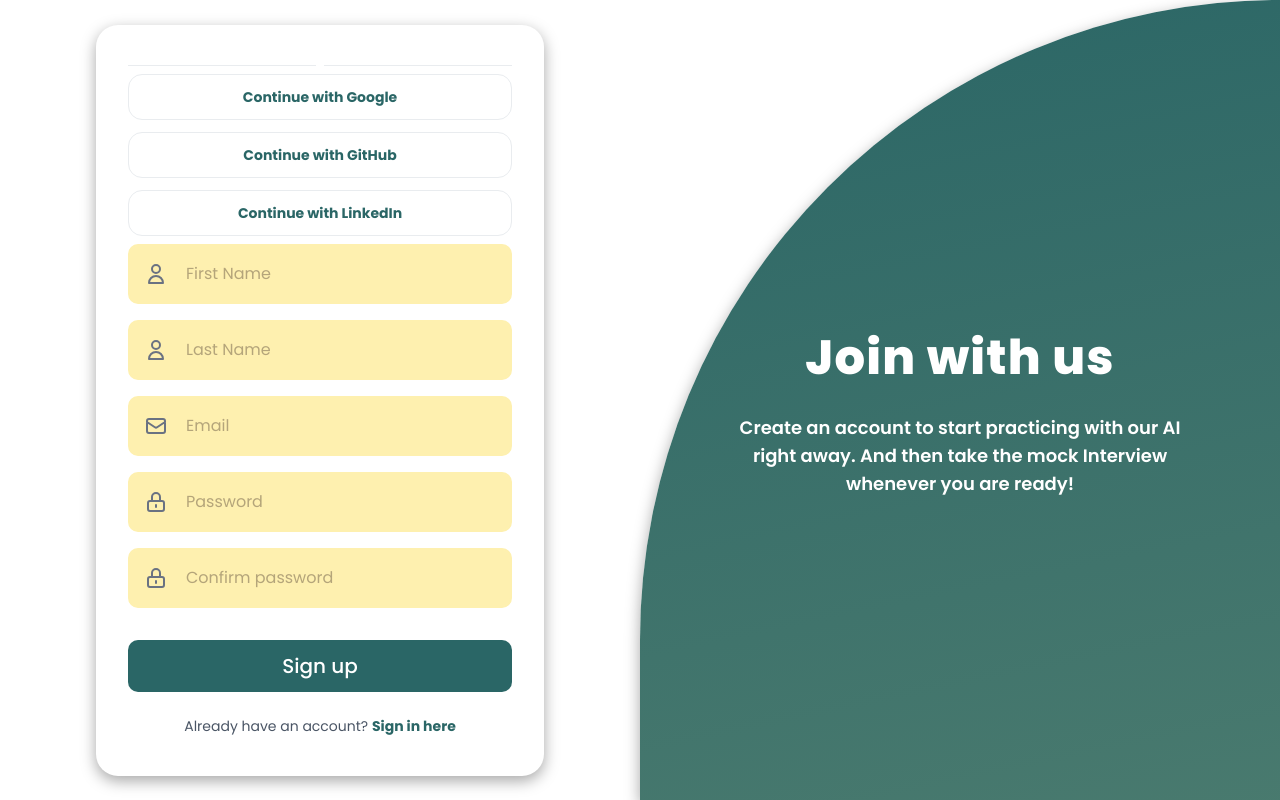
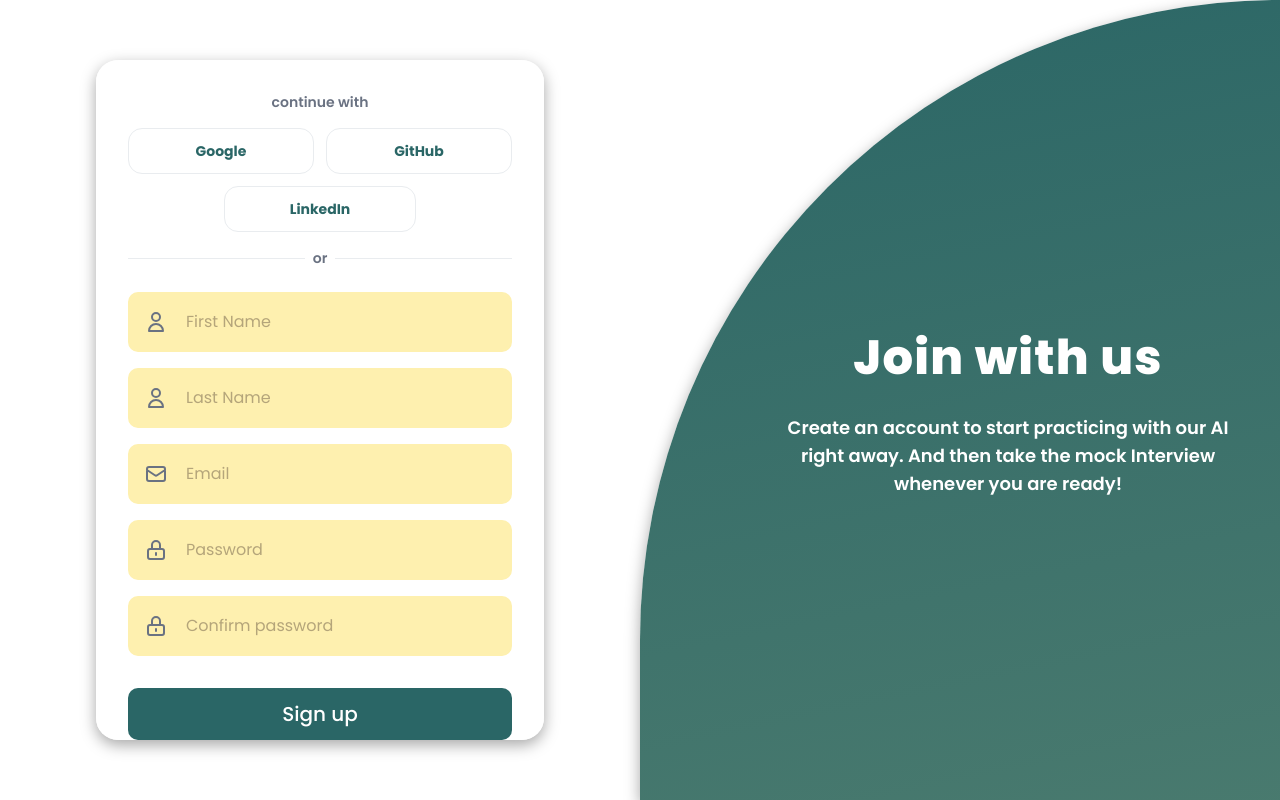
Before and after one commit to aimenshahid77/voxiq-ai, a React (Vite) app: page /register in a window 1280 px wide. Built offline with nearby package versions, Linux system fonts and the light colour scheme; no server answers; what @vapi-ai/web would draw is missing.

Commit message:
ui changes for better user experience

```diff
--- a/src/components/auth/LoginForm.tsx
+++ b/src/components/auth/LoginForm.tsx
@@ -1,3 +1,4 @@
+import { useState } from "react";
 import { z } from "zod";
 import { Controller, useForm } from "react-hook-form";
 import { zodResolver } from "@hookform/resolvers/zod";
@@ -13,6 +14,7 @@ type LoginFormData = z.infer<typeof loginSchema>;
 
 const LoginForm = ({ toggle }: { toggle: () => void }) => {
   const { mutate: loginUser, isPending, isError } = useLogin();
+  const [isSocialPending, setIsSocialPending] = useState(false);
 
   const { control, handleSubmit } = useForm<LoginFormData>({
     resolver: zodResolver(loginSchema),
@@ -26,12 +28,16 @@ const LoginForm = ({ toggle }: { toggle: () => void }) => {
       onSubmit={handleSubmit(onSubmit)}
       className="w-full flex flex-col items-center"
     >
-      <div className="flex items-center gap-2 my-2 w-full">
+      <p className="text-sm text-gray-500 dark:text-white/45 mb-4 font-semibold text-center">continue with</p>
+      <SocialLoginButtons
+        disabled={isPending || isSocialPending}
+        onPendingChange={setIsSocialPending}
+      />
+      <div className="flex items-center gap-2 my-4 w-full">
         <hr className="flex-1 border-[#E9ECEF] dark:border-white/10" />
-
+        <span className="text-sm text-gray-500 dark:text-white/45 font-semibold">or</span>
         <hr className="flex-1 border-[#E9ECEF] dark:border-white/10" />
       </div>
-      <SocialLoginButtons />
 
       <div className="w-full relative my-4">
         {/* Email Icon */}
@@ -58,7 +64,8 @@ const LoginForm = ({ toggle }: { toggle: () => void }) => {
                 {...field}
                 type="email"
                 placeholder="Email"
-                className={`w-full py-4 pl-14 pr-4 bg-[#FEF0AF] rounded-lg border-2 ${fieldState.invalid ? "border-red-500" : "border-[#FEF0AF]"} text-[#1a1a1a] outline-none transition-colors placeholder:text-[#5C4A3A]/45 focus:border-[#2A6666] dark:bg-white/[0.06] dark:text-white dark:placeholder:text-white/35 dark:border-white/10 dark:focus:border-[#FEF0AF]`}
+                disabled={isPending || isSocialPending}
+                className={`w-full py-4 pl-14 pr-4 bg-[#FEF0AF] rounded-lg border-2 ${fieldState.invalid ? "border-red-500" : "border-[#FEF0AF]"} text-[#1a1a1a] outline-none transition-colors placeholder:text-[#5C4A3A]/45 focus:border-[#2A6666] dark:bg-white/[0.06] dark:text-white dark:placeholder:text-white/35 dark:border-white/10 dark:focus:border-[#FEF0AF] disabled:opacity-60`}
               />
               {fieldState.invalid && (
                 <p className="absolute -bottom-5 left-0 text-xs text-red-500">
@@ -95,7 +102,8 @@ const LoginForm = ({ toggle }: { toggle: () => void }) => {
                 {...field}
                 type="password"
                 placeholder="Password"
-                className={`w-full py-4 pl-14 pr-4 bg-[#FEF0AF] rounded-lg border-2 ${fieldState.invalid ? "border-red-500" : "border-[#FEF0AF]"} text-[#1a1a1a] outline-none transition-colors placeholder:text-[#5C4A3A]/45 focus:border-[#2A6666] dark:bg-white/[0.06] dark:text-white dark:placeholder:text-white/35 dark:border-white/10 dark:focus:border-[#FEF0AF]`}
+                disabled={isPending || isSocialPending}
+                className={`w-full py-4 pl-14 pr-4 bg-[#FEF0AF] rounded-lg border-2 ${fieldState.invalid ? "border-red-500" : "border-[#FEF0AF]"} text-[#1a1a1a] outline-none transition-colors placeholder:text-[#5C4A3A]/45 focus:border-[#2A6666] dark:bg-white/[0.06] dark:text-white dark:placeholder:text-white/35 dark:border-white/10 dark:focus:border-[#FEF0AF] disabled:opacity-60`}
               />
               {fieldState.invalid && (
                 <p className="absolute -bottom-5 left-0 text-xs text-red-500">
@@ -109,8 +117,8 @@ const LoginForm = ({ toggle }: { toggle: () => void }) => {
 
       <button
         type="submit"
-        disabled={isPending}
-        className="w-full py-3 my-4 rounded-lg border-none bg-[#2A6666] text-white text-xl font-medium cursor-pointer hover:bg-[#3A706A] transition-colors focus:outline-none"
+        disabled={isPending || isSocialPending}
+        className="w-full py-3 my-4 rounded-lg border-none bg-[#2A6666] text-white text-xl font-medium cursor-pointer hover:bg-[#3A706A] transition-colors focus:outline-none disabled:opacity-60"
       >
         {isPending ? "Signing in..." : "Sign in"}
       </button>
--- a/src/components/auth/RegisterForm.tsx
+++ b/src/components/auth/RegisterForm.tsx
@@ -1,3 +1,4 @@
+import { useState } from "react";
 import { z } from "zod";
 import { Controller, useForm } from "react-hook-form";
 import { zodResolver } from "@hookform/resolvers/zod";
@@ -75,6 +76,7 @@ type RegisterFormData = z.infer<typeof registerSchema>;
 
 const RegisterForm = ({ toggle }: { toggle: () => void }) => {
   const { mutate: registerUser, isPending, isError } = useRegister();
+  const [isSocialPending, setIsSocialPending] = useState(false);
 
   const { control, handleSubmit } = useForm<RegisterFormData>({
     resolver: zodResolver(registerSchema),
@@ -99,11 +101,16 @@ const RegisterForm = ({ toggle }: { toggle: () => void }) => {
       onSubmit={handleSubmit(onSubmit)}
       className="w-full flex flex-col items-center"
     >
-      <div className="flex items-center gap-2 my-2 w-full">
+      <p className="text-sm text-gray-500 dark:text-white/45 mb-4 font-semibold text-center">continue with</p>
+      <SocialLoginButtons
+        disabled={isPending || isSocialPending}
+        onPendingChange={setIsSocialPending}
+      />
+      <div className="flex items-center gap-2 my-4 w-full">
         <hr className="flex-1 border-[#E9ECEF] dark:border-white/10" />
+        <span className="text-sm text-gray-500 dark:text-white/45 font-semibold">or</span>
         <hr className="flex-1 border-[#E9ECEF] dark:border-white/10" />
       </div>
-      <SocialLoginButtons />
 
       <div className="w-full relative my-2">
         <UserIcon />
@@ -115,7 +122,8 @@ const RegisterForm = ({ toggle }: { toggle: () => void }) => {
               <input
                 {...field}
                 placeholder="First Name"
-                className={`w-full py-4 pl-14 pr-4 bg-[#FEF0AF] rounded-lg border-2 ${fieldState.invalid ? "border-red-500" : "border-[#FEF0AF]"} text-[#1a1a1a] outline-none transition-colors placeholder:text-[#5C4A3A]/45 focus:border-[#2A6666] dark:bg-white/[0.06] dark:text-white dark:placeholder:text-white/35 dark:border-white/10 dark:focus:border-[#FEF0AF]`}
+                disabled={isPending || isSocialPending}
+                className={`w-full py-4 pl-14 pr-4 bg-[#FEF0AF] rounded-lg border-2 ${fieldState.invalid ? "border-red-500" : "border-[#FEF0AF]"} text-[#1a1a1a] outline-none transition-colors placeholder:text-[#5C4A3A]/45 focus:border-[#2A6666] dark:bg-white/[0.06] dark:text-white dark:placeholder:text-white/35 dark:border-white/10 dark:focus:border-[#FEF0AF] disabled:opacity-60`}
               />
               {fieldState.invalid && (
                 <p className="absolute -bottom-4 left-0 text-[10px] text-red-500">
@@ -137,7 +145,8 @@ const RegisterForm = ({ toggle }: { toggle: () => void }) => {
               <input
                 {...field}
                 placeholder="Last Name"
-                className={`w-full py-4 pl-14 pr-4 bg-[#FEF0AF] rounded-lg border-2 ${fieldState.invalid ? "border-red-500" : "border-[#FEF0AF]"} text-[#1a1a1a] outline-none transition-colors placeholder:text-[#5C4A3A]/45 focus:border-[#2A6666] dark:bg-white/[0.06] dark:text-white dark:placeholder:text-white/35 dark:border-white/10 dark:focus:border-[#FEF0AF]`}
+                disabled={isPending || isSocialPending}
+                className={`w-full py-4 pl-14 pr-4 bg-[#FEF0AF] rounded-lg border-2 ${fieldState.invalid ? "border-red-500" : "border-[#FEF0AF]"} text-[#1a1a1a] outline-none transition-colors placeholder:text-[#5C4A3A]/45 focus:border-[#2A6666] dark:bg-white/[0.06] dark:text-white dark:placeholder:text-white/35 dark:border-white/10 dark:focus:border-[#FEF0AF] disabled:opacity-60`}
               />
               {fieldState.invalid && (
                 <p className="absolute -bottom-4 left-0 text-[10px] text-red-500">
@@ -160,7 +169,8 @@ const RegisterForm = ({ toggle }: { toggle: () => void }) => {
                 {...field}
                 type="email"
                 placeholder="Email"
-                className={`w-full py-4 pl-14 pr-4 bg-[#FEF0AF] rounded-lg border-2 ${fieldState.invalid ? "border-red-500" : "border-[#FEF0AF]"} text-[#1a1a1a] outline-none transition-colors placeholder:text-[#5C4A3A]/45 focus:border-[#2A6666] dark:bg-white/[0.06] dark:text-white dark:placeholder:text-white/35 dark:border-white/10 dark:focus:border-[#FEF0AF]`}
+                disabled={isPending || isSocialPending}
+                className={`w-full py-4 pl-14 pr-4 bg-[#FEF0AF] rounded-lg border-2 ${fieldState.invalid ? "border-red-500" : "border-[#FEF0AF]"} text-[#1a1a1a] outline-none transition-colors placeholder:text-[#5C4A3A]/45 focus:border-[#2A6666] dark:bg-white/[0.06] dark:text-white dark:placeholder:text-white/35 dark:border-white/10 dark:focus:border-[#FEF0AF] disabled:opacity-60`}
               />
               {fieldState.invalid && (
                 <p className="absolute -bottom-4 left-0 text-[10px] text-red-500">
@@ -183,7 +193,8 @@ const RegisterForm = ({ toggle }: { toggle: () => void }) => {
                 {...field}
                 type="password"
                 placeholder="Password"
-                className={`w-full py-4 pl-14 pr-4 bg-[#FEF0AF] rounded-lg border-2 ${fieldState.invalid ? "border-red-500" : "border-[#FEF0AF]"} text-[#1a1a1a] outline-none transition-colors placeholder:text-[#5C4A3A]/45 focus:border-[#2A6666] dark:bg-white/[0.06] dark:text-white dark:placeholder:text-white/35 dark:border-white/10 dark:focus:border-[#FEF0AF]`}
+                disabled={isPending || isSocialPending}
+                className={`w-full py-4 pl-14 pr-4 bg-[#FEF0AF] rounded-lg border-2 ${fieldState.invalid ? "border-red-500" : "border-[#FEF0AF]"} text-[#1a1a1a] outline-none transition-colors placeholder:text-[#5C4A3A]/45 focus:border-[#2A6666] dark:bg-white/[0.06] dark:text-white dark:placeholder:text-white/35 dark:border-white/10 dark:focus:border-[#FEF0AF] disabled:opacity-60`}
               />
               {fieldState.invalid && (
                 <p className="absolute -bottom-4 left-0 text-[10px] text-red-500">
@@ -206,7 +217,8 @@ const RegisterForm = ({ toggle }: { toggle: () => void }) => {
                 {...field}
                 type="password"
                 placeholder="Confirm password"
-                className={`w-full py-4 pl-14 pr-4 bg-[#FEF0AF] rounded-lg border-2 ${fieldState.invalid ? "border-red-500" : "border-[#FEF0AF]"} text-[#1a1a1a] outline-none transition-colors placeholder:text-[#5C4A3A]/45 focus:border-[#2A6666] dark:bg-white/[0.06] dark:text-white dark:placeholder:text-white/35 dark:border-white/10 dark:focus:border-[#FEF0AF]`}
+                disabled={isPending || isSocialPending}
+                className={`w-full py-4 pl-14 pr-4 bg-[#FEF0AF] rounded-lg border-2 ${fieldState.invalid ? "border-red-500" : "border-[#FEF0AF]"} text-[#1a1a1a] outline-none transition-colors placeholder:text-[#5C4A3A]/45 focus:border-[#2A6666] dark:bg-white/[0.06] dark:text-white dark:placeholder:text-white/35 dark:border-white/10 dark:focus:border-[#FEF0AF] disabled:opacity-60`}
               />
               {fieldState.invalid && (
                 <p className="absolute -bottom-4 left-0 text-[10px] text-red-500">
@@ -220,8 +232,8 @@ const RegisterForm = ({ toggle }: { toggle: () => void }) => {
 
       <button
         type="submit"
-        disabled={isPending}
-        className="w-full py-3 my-4 mt-6 rounded-lg border-none bg-[#2A6666] text-white text-xl font-medium cursor-pointer hover:bg-[#3A706A] transition-colors focus:outline-none"
+        disabled={isPending || isSocialPending}
+        className="w-full py-3 my-4 mt-6 rounded-lg border-none bg-[#2A6666] text-white text-xl font-medium cursor-pointer hover:bg-[#3A706A] transition-colors focus:outline-none disabled:opacity-60"
       >
         {isPending ? "Signing up..." : "Sign up"}
       </button>
--- a/src/components/auth/SocialLoginButtons.tsx
+++ b/src/components/auth/SocialLoginButtons.tsx
@@ -1,3 +1,4 @@
+import { useEffect } from "react";
 import { useMutation } from "@tanstack/react-query";
 import { toast } from "sonner";
 import {
@@ -21,7 +22,13 @@ const useOAuthRedirect = (
   });
 };
 
-const SocialLoginButtons = () => {
+const SocialLoginButtons = ({
+  disabled,
+  onPendingChange,
+}: {
+  disabled?: boolean;
+  onPendingChange?: (pending: boolean) => void;
+}) => {
   const { mutate: googleLogin, isPending: googlePending } = useOAuthRedirect(
     "google",
     getGoogleAuthUrl,
@@ -33,34 +40,44 @@ const SocialLoginButtons = () => {
   const { mutate: linkedinLogin, isPending: linkedinPending } =
     useOAuthRedirect("linkedin", getLinkedinAuthUrl);
 
+  const isAnyPending = googlePending || githubPending || linkedinPending;
+
+  useEffect(() => {
+    onPendingChange?.(isAnyPending);
+  }, [isAnyPending, onPendingChange]);
+
   return (
     <div className="flex flex-col gap-3 w-full">
+      <div className="flex gap-3 w-full">
         <button
           type="button"
           onClick={() => googleLogin()}
-        disabled={googlePending}
-        className="rounded-xl border border-[#E9ECEF] bg-white px-4 py-3 text-sm font-bold text-[#2A6666] transition-all hover:border-[#2A6666]/25 hover:bg-[#F8F9FA] disabled:opacity-60 dark:border-white/10 dark:bg-white/[0.04] dark:text-[#FEF0AF] dark:hover:border-[#FEF0AF]/25 dark:hover:bg-white/[0.08]"
+          disabled={disabled || isAnyPending}
+          className="flex-1 rounded-xl border border-[#E9ECEF] bg-white px-4 py-3 text-sm font-bold text-[#2A6666] transition-all hover:border-[#2A6666]/25 hover:bg-[#F8F9FA] disabled:opacity-60 dark:border-white/10 dark:bg-white/[0.04] dark:text-[#FEF0AF] dark:hover:border-[#FEF0AF]/25 dark:hover:bg-white/[0.08] cursor-pointer"
         >
-        {googlePending ? "Redirecting..." : "Continue with Google"}
+          {googlePending ? "Redirecting..." : "Google"}
         </button>
 
         <button
           type="button"
           onClick={() => githubLogin()}
-        disabled={githubPending}
-        className="rounded-xl border border-[#E9ECEF] bg-white px-4 py-3 text-sm font-bold text-[#2A6666] transition-all hover:border-[#2A6666]/25 hover:bg-[#F8F9FA] disabled:opacity-60 dark:border-white/10 dark:bg-white/[0.04] dark:text-[#FEF0AF] dark:hover:border-[#FEF0AF]/25 dark:hover:bg-white/[0.08]"
+          disabled={disabled || isAnyPending}
+          className="flex-1 rounded-xl border border-[#E9ECEF] bg-white px-4 py-3 text-sm font-bold text-[#2A6666] transition-all hover:border-[#2A6666]/25 hover:bg-[#F8F9FA] disabled:opacity-60 dark:border-white/10 dark:bg-white/[0.04] dark:text-[#FEF0AF] dark:hover:border-[#FEF0AF]/25 dark:hover:bg-white/[0.08] cursor-pointer"
         >
-        {githubPending ? "Redirecting..." : "Continue with GitHub"}
+          {githubPending ? "Redirecting..." : "GitHub"}
         </button>
+      </div>
 
+      <div className="flex justify-center w-full">
         <button
           type="button"
           onClick={() => linkedinLogin()}
-        disabled={linkedinPending}
-        className="rounded-xl border border-[#E9ECEF] bg-white px-4 py-3 text-sm font-bold text-[#2A6666] transition-all hover:border-[#2A6666]/25 hover:bg-[#F8F9FA] disabled:opacity-60 dark:border-white/10 dark:bg-white/[0.04] dark:text-[#FEF0AF] dark:hover:border-[#FEF0AF]/25 dark:hover:bg-white/[0.08]"
+          disabled={disabled || isAnyPending}
+          className="w-1/2 rounded-xl border border-[#E9ECEF] bg-white px-4 py-3 text-sm font-bold text-[#2A6666] transition-all hover:border-[#2A6666]/25 hover:bg-[#F8F9FA] disabled:opacity-60 dark:border-white/10 dark:bg-white/[0.04] dark:text-[#FEF0AF] dark:hover:border-[#FEF0AF]/25 dark:hover:bg-white/[0.08] cursor-pointer"
         >
-        {linkedinPending ? "Redirecting..." : "Continue with LinkedIn"}
+          {linkedinPending ? "Redirecting..." : "LinkedIn"}
         </button>
+      </div>
     </div>
   );
 };
--- a/src/pages/AuthPage.tsx
+++ b/src/pages/AuthPage.tsx
@@ -47,6 +47,7 @@ const AuthPage = () => {
               className={`p-0 bg-transparent transition-transform duration-500 ease-in-out
                 /* Desktop card styles */
                 md:p-8 md:bg-white md:rounded-3xl md:shadow-[0_5px_15px_rgba(0,0,0,0.35)] md:dark:bg-[#142020] md:dark:border md:dark:border-white/10
+                md:max-h-[85vh] md:overflow-y-auto
                 ${isSignIn ? "md:scale-0 md:delay-0 md:pointer-events-none" : "md:scale-100 md:delay-[1000ms]"}`}
             >
               <RegisterForm toggle={() => setIsSignIn(true)} />
@@ -66,6 +67,7 @@ const AuthPage = () => {
               className={`p-0 bg-transparent transition-transform duration-500 ease-in-out
                 /* Desktop card styles */
                 md:p-8 md:bg-white md:rounded-3xl md:shadow-[0_5px_15px_rgba(0,0,0,0.35)] md:dark:bg-[#142020] md:dark:border md:dark:border-white/10
+                md:max-h-[85vh] md:overflow-y-auto
                 ${isSignIn ? "md:scale-100 md:delay-[1000ms]" : "md:scale-0 md:delay-0 md:pointer-events-none"}`}
             >
               <LoginForm toggle={() => setIsSignIn(false)} />
@@ -81,11 +83,11 @@ const AuthPage = () => {
           className={`w-full h-1/2 flex items-center justify-center flex-col text-white px-8 absolute top-0 left-0 transition-transform duration-1000 ease-in-out
             /* Desktop styles */
             md:w-1/2 md:h-full md:static
-            ${isSignIn ? "translate-x-0" : "-translate-x-[250%]"}`}
+            ${isSignIn ? "md:-translate-x-12" : "-translate-x-[250%]"}`}
         >
           <div className="text-center">
             <h2 className="text-3xl md:text-5xl font-extrabold my-2 md:my-8 tracking-wide">Welcome</h2>
-            <p className="hidden md:block font-semibold text-lg max-w-md">
+            <p className="hidden md:block font-semibold text-lg max-w-md mx-auto">
               Log in to continue your journey and master your next interview.
             </p>
           </div>
@@ -96,11 +98,11 @@ const AuthPage = () => {
           className={`w-full h-1/2 flex items-center justify-center flex-col text-white px-8 absolute top-0 left-0 transition-transform duration-1000 ease-in-out
             /* Desktop styles */
             md:w-1/2 md:h-full md:static
-            ${isSignIn ? "translate-x-[250%]" : "translate-x-0"}`}
+            ${isSignIn ? "translate-x-[250%]" : "md:translate-x-12"}`}
         >
           <div className="text-center">
             <h2 className="text-3xl md:text-5xl font-extrabold my-2 md:my-8 tracking-wide">Join with us</h2>
-            <p className="hidden md:block font-semibold text-lg max-w-md">
+            <p className="hidden md:block font-semibold text-lg max-w-md mx-auto">
               Create an account to start practicing with our AI right away.
               And then take the mock Interview whenever you are ready!
             </p>
```
Lines whose indentation alone changed are shown as unchanged.
